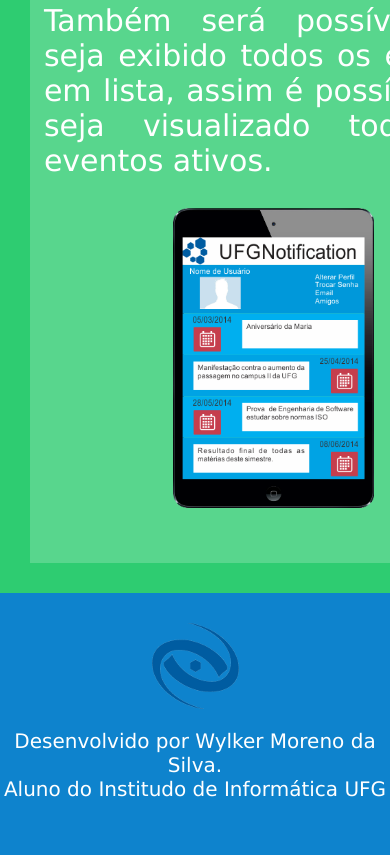
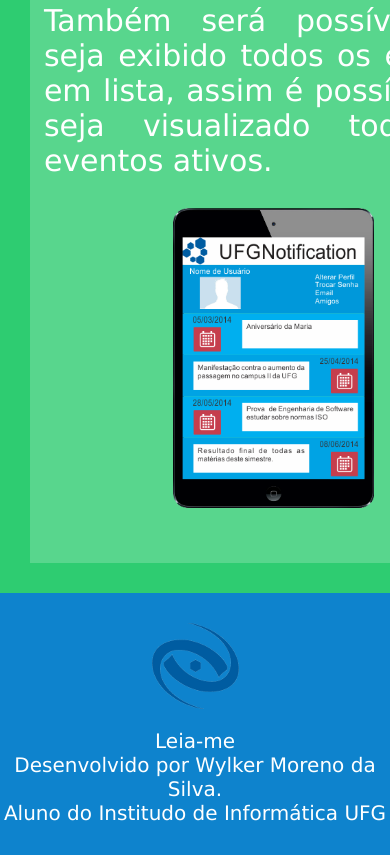
Before and after one commit to wylkerxpz/trabalho-e, a plain HTML site: page index.html in a window 390 px wide. Shown: the part 3494-4349 px from the top of the page. Before the commit the page ends 4325 px from the top, so only its background shows below. Drawn offline with Linux system fonts and the light colour scheme.

Commit message:
Alteracoes em responsividade e expecificacao do trabalho

```diff
--- a/index.html
+++ b/index.html
@@ -56,6 +56,8 @@
             <footer>
             	<img src="./images/inf.png" />
                 <br>
+                <a href="expecificacao-do-trabalho-e.pdf" target="_blank">Leia-me</a>
+                <br>
                 <a>Desenvolvido por Wylker Moreno da Silva.<br> Aluno do Institudo de Informática UFG</a>
             </footer>
         </center>
```
Also changed, not shown: images/dominio-disponivel.png (added), 3 other files.
